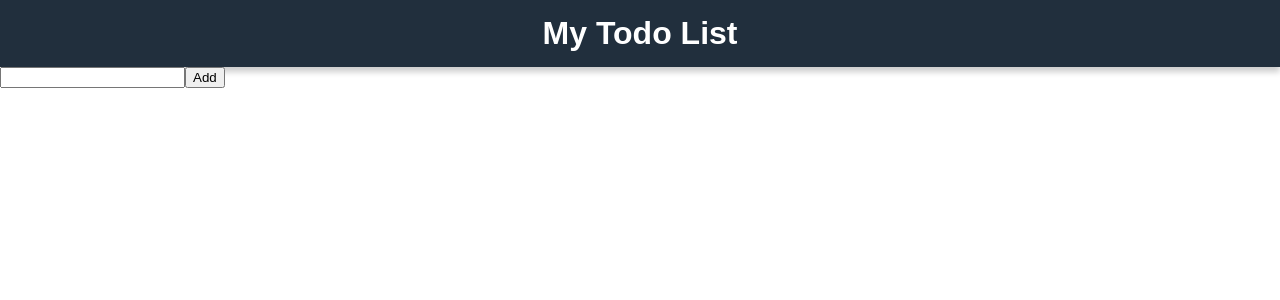
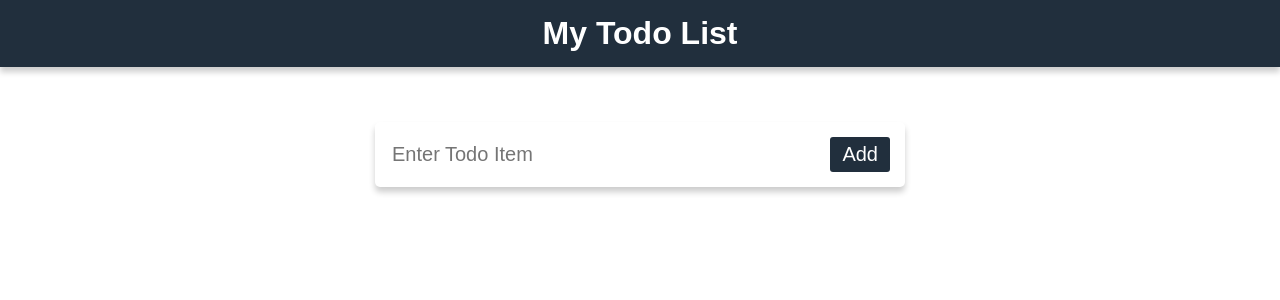
Before and after one commit to arifurtuc/ToDo-App-React, a React (Vite) app: page / in a window 1280 px wide. Shown: the top 300 px of the page. Built offline with nearby package versions, Linux system fonts and the light colour scheme.

Commit message:
Adding CSS to form

```diff
--- a/src/components/Form.jsx
+++ b/src/components/Form.jsx
@@ -1,4 +1,5 @@
 import { useState } from "react";
+import styles from "./form.module.css";
 
 export default function Form({ todos, setTodos }) {
   // State variable to track the content of the to-do input field
@@ -12,15 +13,21 @@ export default function Form({ todos, setTodos }) {
   }
   return (
     // Form for adding to-do items
-    <form onSubmit={handleSubmit}>
+    <form className={styles.todoForm} onSubmit={handleSubmit}>
+      <div className={styles.inputContainer}>
         {/* Input field with an onChange handler to update 'todo' state */}
         <input
+          className={styles.todoInput}
           onChange={(e) => setTodo(e.target.value)}
           type="text"
           value={todo}
+          placeholder="Enter Todo Item"
         />
         {/* Button for submitting the to-do item */}
-      <button type="submit">Add</button>
+        <button className={styles.todoButton} type="submit">
+          Add
+        </button>
+      </div>
     </form>
   );
 }
--- /dev/null
+++ b/src/components/form.module.css
@@ -0,0 +1,31 @@
+.todoForm {
+  background-color: white;
+  border-radius: 5px;
+  padding: 15px;
+  width: 500px;
+  margin: 0 auto;
+  margin-top: 55px;
+  box-shadow: 0px 5px 6px rgba(0, 0, 0, 0.2);
+}
+.todoInput {
+  display: block;
+  width: 100%;
+  border: none;
+  color: black;
+  font-size: 20px;
+}
+.todoInput:focus {
+  outline: none;
+}
+.todoButton {
+  display: inline-block;
+  border: none;
+  border-radius: 3px;
+  background-color: #212f3d;
+  color: white;
+  padding: 6px 12px;
+  font-size: 20px;
+}
+.inputContainer {
+  display: flex;
+}
```
Lines whose indentation alone changed are shown as unchanged.
